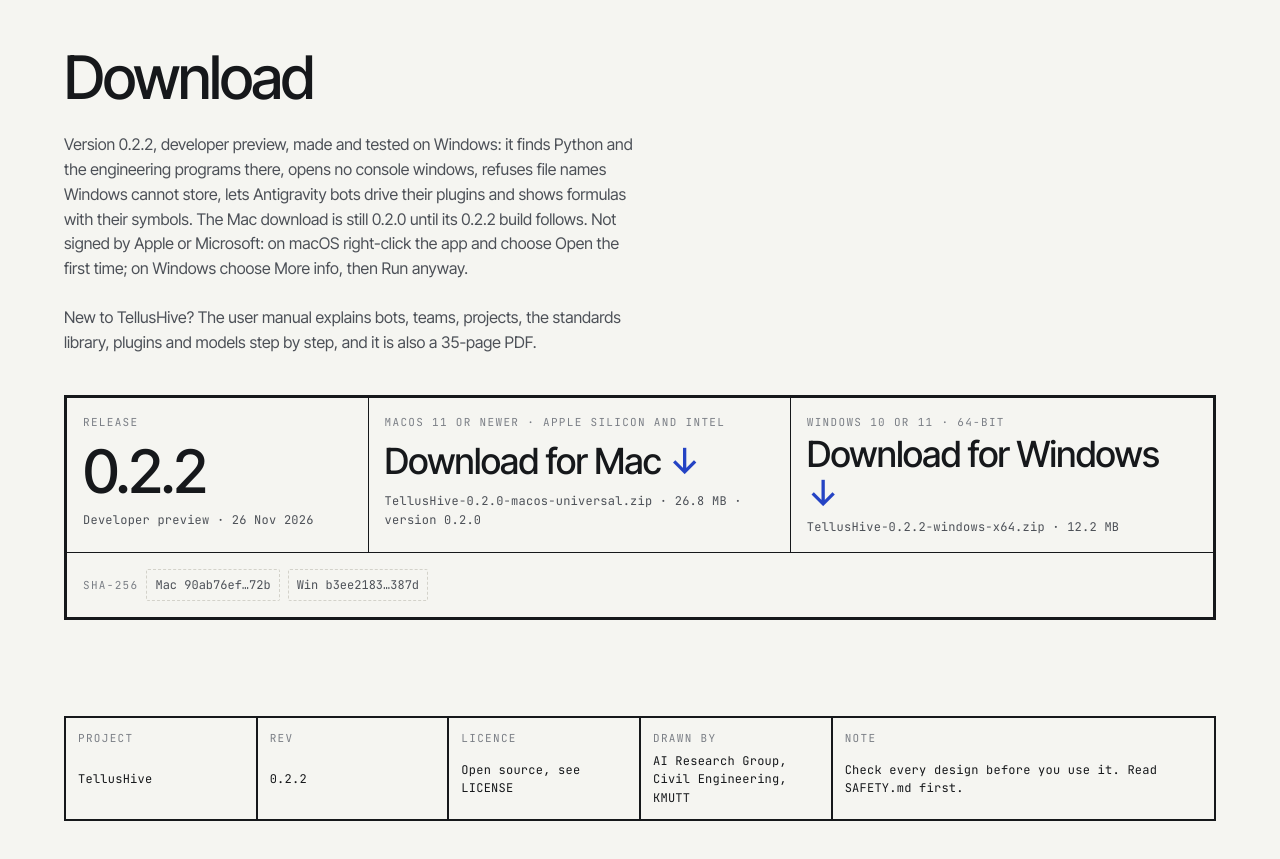
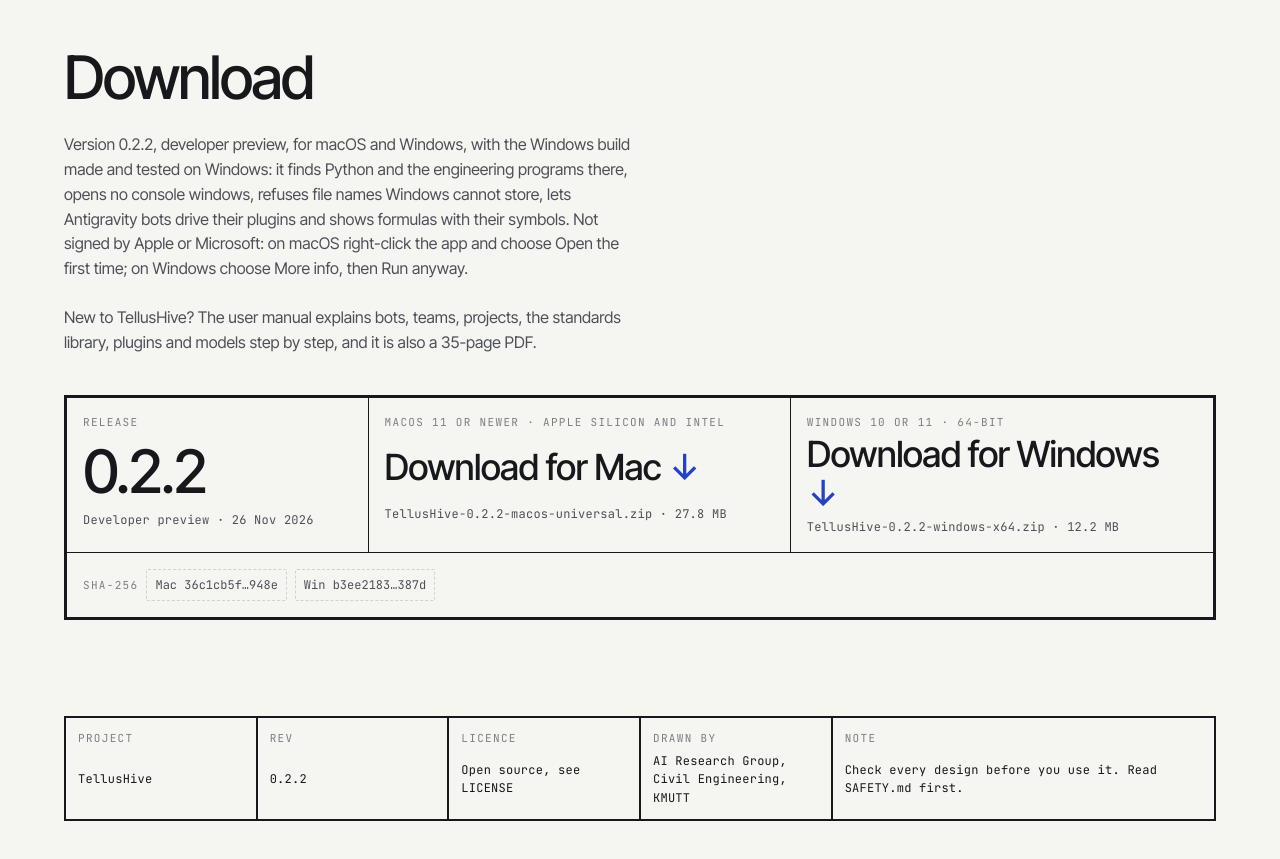
Before and after one commit to Sompote/TellusHive, a plain HTML site: page web/index.html in a window 1280 px wide. Shown: the part 6860-7719 px from the top of the page. Drawn offline with Linux system fonts and the light colour scheme.

Commit message:
Release 0.2.2 for macOS
The universal Mac build of 0.2.2 (Apple silicon and Intel, ad-hoc signed)
is now on the v0.2.2 release, so the README's download table and the
website's download block point at it, with its size (27.8 MB) and SHA-256
sum, and no longer say that the Mac download stays at 0.2.0.

Co-Authored-By: Claude Opus 5.5 <noreply@anthropic.com>

```diff
--- a/web/index.html
+++ b/web/index.html
@@ -290,7 +290,7 @@
     <!-- 6. Download as a title block -->
     <section class="download" id="download" aria-labelledby="dl-title">
       <h2 class="h2" id="dl-title">Download</h2>
-      <p class="muted">Version 0.2.2, developer preview, made and tested on Windows: it finds Python and the engineering programs there, opens no console windows, refuses file names Windows cannot store, lets Antigravity bots drive their plugins and shows formulas with their symbols. The Mac download is still 0.2.0 until its 0.2.2 build follows. Not signed by Apple or Microsoft: on macOS right-click the app and choose Open the first time; on Windows choose More info, then Run anyway.</p>
+      <p class="muted">Version 0.2.2, developer preview, for macOS and Windows, with the Windows build made and tested on Windows: it finds Python and the engineering programs there, opens no console windows, refuses file names Windows cannot store, lets Antigravity bots drive their plugins and shows formulas with their symbols. Not signed by Apple or Microsoft: on macOS right-click the app and choose Open the first time; on Windows choose More info, then Run anyway.</p>
       <p class="muted">New to TellusHive? The <a class="link" href="manual/">user manual</a> explains bots, teams, projects, the standards library, plugins and models step by step, and it is also a <a class="link" href="manual/TellusHive-manual-0.2.0.pdf" download>35-page PDF</a>.</p>
       <div class="block">
         <div class="block__rel">
@@ -298,10 +298,10 @@
           <span class="block__ver">0.2.2</span>
           <span class="mono block__date">Developer preview &middot; 26 Nov 2026</span>
         </div>
-        <a class="block__dl" href="https://github.com/Sompote/TellusHive/releases/download/v0.2.0/TellusHive-0.2.0-macos-universal.zip">
+        <a class="block__dl" href="https://github.com/Sompote/TellusHive/releases/download/v0.2.2/TellusHive-0.2.2-macos-universal.zip">
           <span class="k mono">macOS 11 or newer &middot; Apple silicon and Intel</span>
           <span class="block__sys">Download for Mac</span>
-          <span class="mono block__file">TellusHive-0.2.0-macos-universal.zip &middot; 26.8 MB &middot; version 0.2.0</span>
+          <span class="mono block__file">TellusHive-0.2.2-macos-universal.zip &middot; 27.8 MB</span>
         </a>
         <a class="block__dl" href="https://github.com/Sompote/TellusHive/releases/download/v0.2.2/TellusHive-0.2.2-windows-x64.zip">
           <span class="k mono">Windows 10 or 11 &middot; 64-bit</span>
@@ -310,7 +310,7 @@
         </a>
         <div class="block__sums mono">
           <span class="k">SHA-256</span>
-          <button class="copy" type="button" data-sum="90ab76ef9c6a7297d05e6c95986532a61948adff155f9f1f15b2b5ebecd0572b" aria-label="Copy macOS checksum">Mac 90ab76ef&hellip;72b</button>
+          <button class="copy" type="button" data-sum="36c1cb5f0bcd92b73b54eb32560f6d5e5fb87352e399896b4e5fed22685e948e" aria-label="Copy macOS checksum">Mac 36c1cb5f&hellip;948e</button>
           <button class="copy" type="button" data-sum="b3ee21834ac6a048b08272b31e629bb9656b3c1e1a111b6195cbceea1247387d" aria-label="Copy Windows checksum">Win b3ee2183&hellip;387d</button>
         </div>
       </div>
```
Also changed, not shown: 1 other file.
